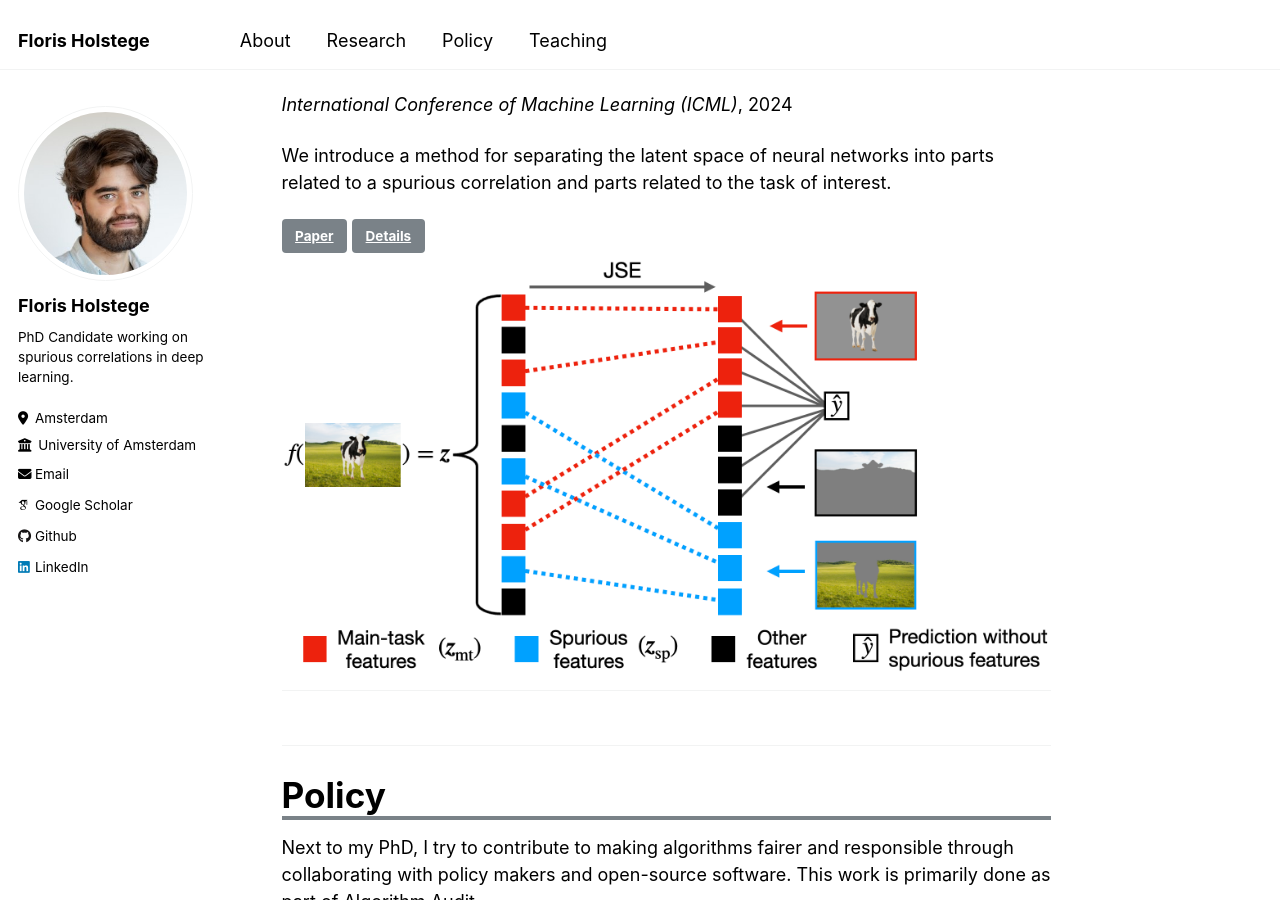
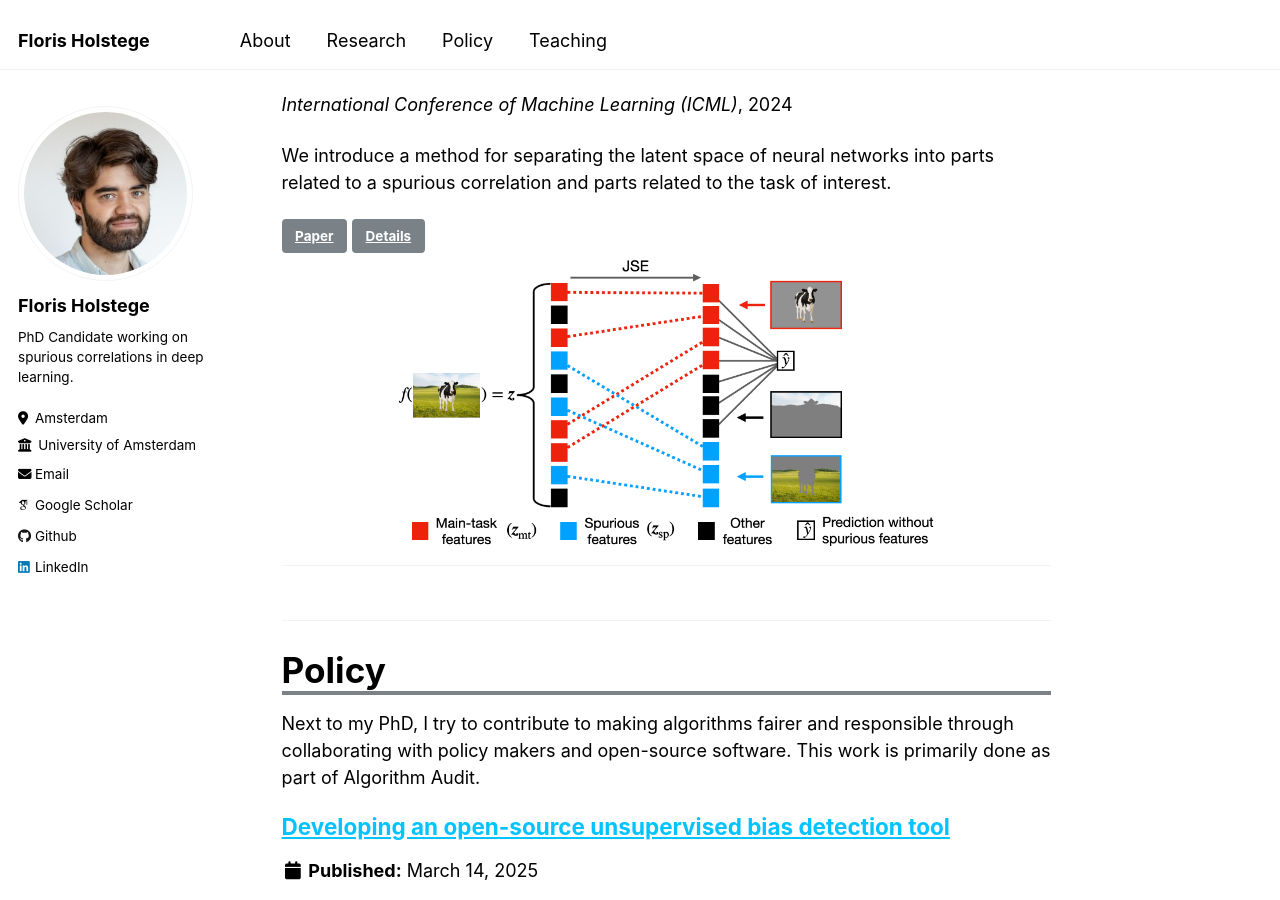
Before and after one commit to fholstege/fholstege.github.io, a Jekyll site: the page built from index.md, in a window 1280 px wide and 900 px high, scrolled down 1207 px. Built offline with Jekyll 4.4.1, drawn with Linux system fonts in a browser that asks for light colours; some web fonts are replaced.

Commit message:
Better centering of images

```diff
--- a/_includes/publications.html
+++ b/_includes/publications.html
@@ -32,8 +32,11 @@
             </div>
 
             {% if post.brief_description_image %}
-              <div class="brief-description-image">
-                <img src="{{ site.baseurl }}/images/{{ post.brief_description_image }}" alt="Description image for {{ post.title }}">
+              <div class="brief-description-image" style="text-align: center;">
+                <img src="{{ site.baseurl }}/images/{{ post.brief_description_image }}"
+                     alt="Description image for {{ post.title }}"
+                     {% if post.brief_description_image_scale %}style="width: {{ post.brief_description_image_scale }}%;"
+                     {% endif %}>
               </div>
             {% endif %}
           </div>
```
Also changed, not shown: _publications/4_JSE.md (+2 -0 lines).
